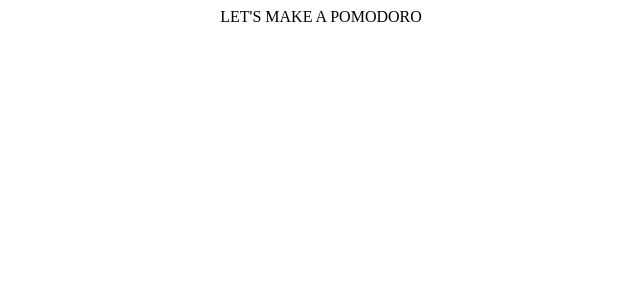
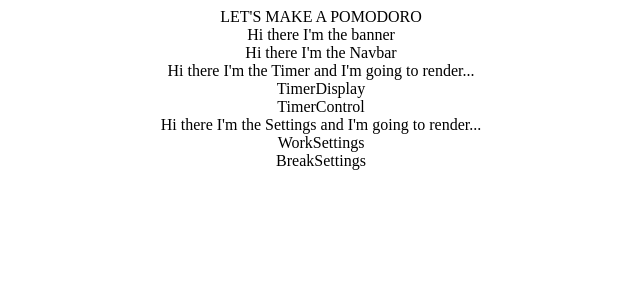
Before and after one commit to ARTurnerGit/pomodoro, a React (Create React App) app: page / in a window 1280 px wide. Shown: the top 300 px of the page, without its empty margins (319-959 px from the left). Built offline with nearby package versions, Linux system fonts and the light colour scheme.

Commit message:
component setup complete

```diff
--- a/package.json
+++ b/package.json
@@ -3,6 +3,7 @@
   "version": "0.1.0",
   "private": true,
   "dependencies": {
+    "@reach/router": "^1.3.4",
     "@testing-library/jest-dom": "^4.2.4",
     "@testing-library/react": "^9.5.0",
     "@testing-library/user-event": "^7.2.1",
--- a/src/App.js
+++ b/src/App.js
@@ -1,8 +1,20 @@
 import React from "react";
 import "./App.css";
+import Banner from "./components/Banner";
+import Navbar from "./components/Navbar";
+import Timer from "./components/Timer";
+import Settings from "./components/Settings";
 
 function App() {
-  return <div className="App">LET'S MAKE A POMODORO</div>;
+  return (
+    <div className="App">
+      LET'S MAKE A POMODORO
+      <Banner />
+      <Navbar />
+      <Timer />
+      <Settings />
+    </div>
+  );
 }
 
 export default App;
--- /dev/null
+++ b/src/components/Banner.jsx
@@ -0,0 +1,7 @@
+import React from "react";
+
+const Banner = () => {
+  return <div>Hi there I'm the banner</div>;
+};
+
+export default Banner;
--- /dev/null
+++ b/src/components/BreakSettings.jsx
@@ -0,0 +1,7 @@
+import React from "react";
+
+const BreakSettings = () => {
+  return <div>BreakSettings</div>;
+};
+
+export default BreakSettings;
--- /dev/null
+++ b/src/components/Navbar.jsx
@@ -0,0 +1,7 @@
+import React from "react";
+
+const Navbar = () => {
+  return <div>Hi there I'm the Navbar</div>;
+};
+
+export default Navbar;
--- /dev/null
+++ b/src/components/Settings.jsx
@@ -0,0 +1,15 @@
+import React from "react";
+import WorkSettings from "./WorkSettings";
+import BreakSettings from "./BreakSettings";
+
+const Settings = () => {
+  return (
+    <div>
+      Hi there I'm the Settings and I'm going to render...
+      <WorkSettings />
+      <BreakSettings />
+    </div>
+  );
+};
+
+export default Settings;
--- /dev/null
+++ b/src/components/Timer.jsx
@@ -0,0 +1,15 @@
+import React from "react";
+import TimerDisplay from "./TimerDisplay";
+import TimerControl from "./TimerControl";
+
+const Timer = () => {
+  return (
+    <div>
+      Hi there I'm the Timer and I'm going to render...
+      <TimerDisplay />
+      <TimerControl />
+    </div>
+  );
+};
+
+export default Timer;
--- /dev/null
+++ b/src/components/TimerControl.jsx
@@ -0,0 +1,7 @@
+import React from "react";
+
+const TimerControl = () => {
+  return <div>TimerControl</div>;
+};
+
+export default TimerControl;
--- /dev/null
+++ b/src/components/TimerDisplay.jsx
@@ -0,0 +1,7 @@
+import React from "react";
+
+const TimerDisplay = () => {
+  return <div>TimerDisplay</div>;
+};
+
+export default TimerDisplay;
--- /dev/null
+++ b/src/components/WorkSettings.jsx
@@ -0,0 +1,7 @@
+import React from "react";
+
+const WorkSettings = () => {
+  return <div>WorkSettings</div>;
+};
+
+export default WorkSettings;
```
Also changed, not shown: 1 other file (tests, documents, lock files or other folders).
